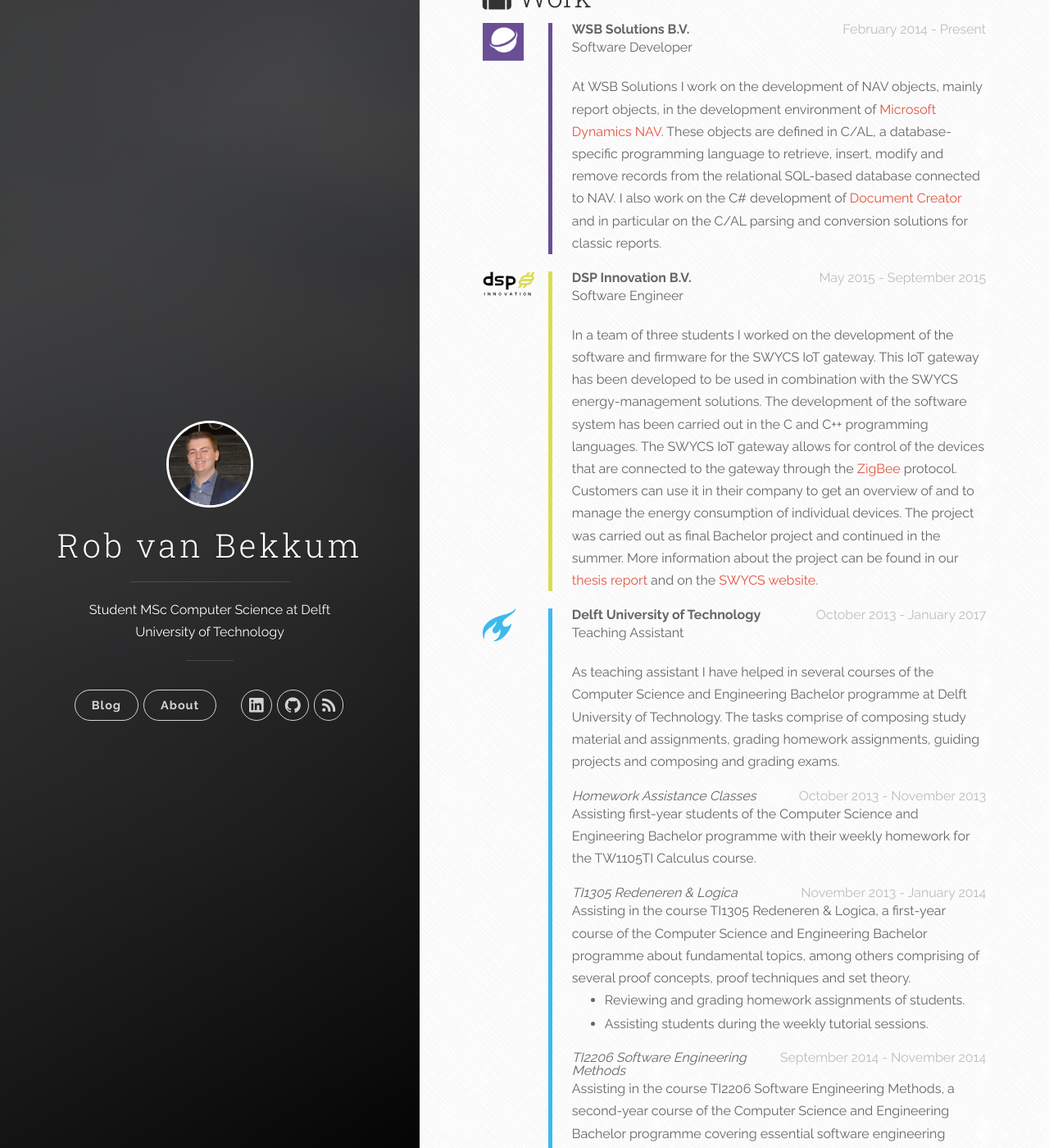
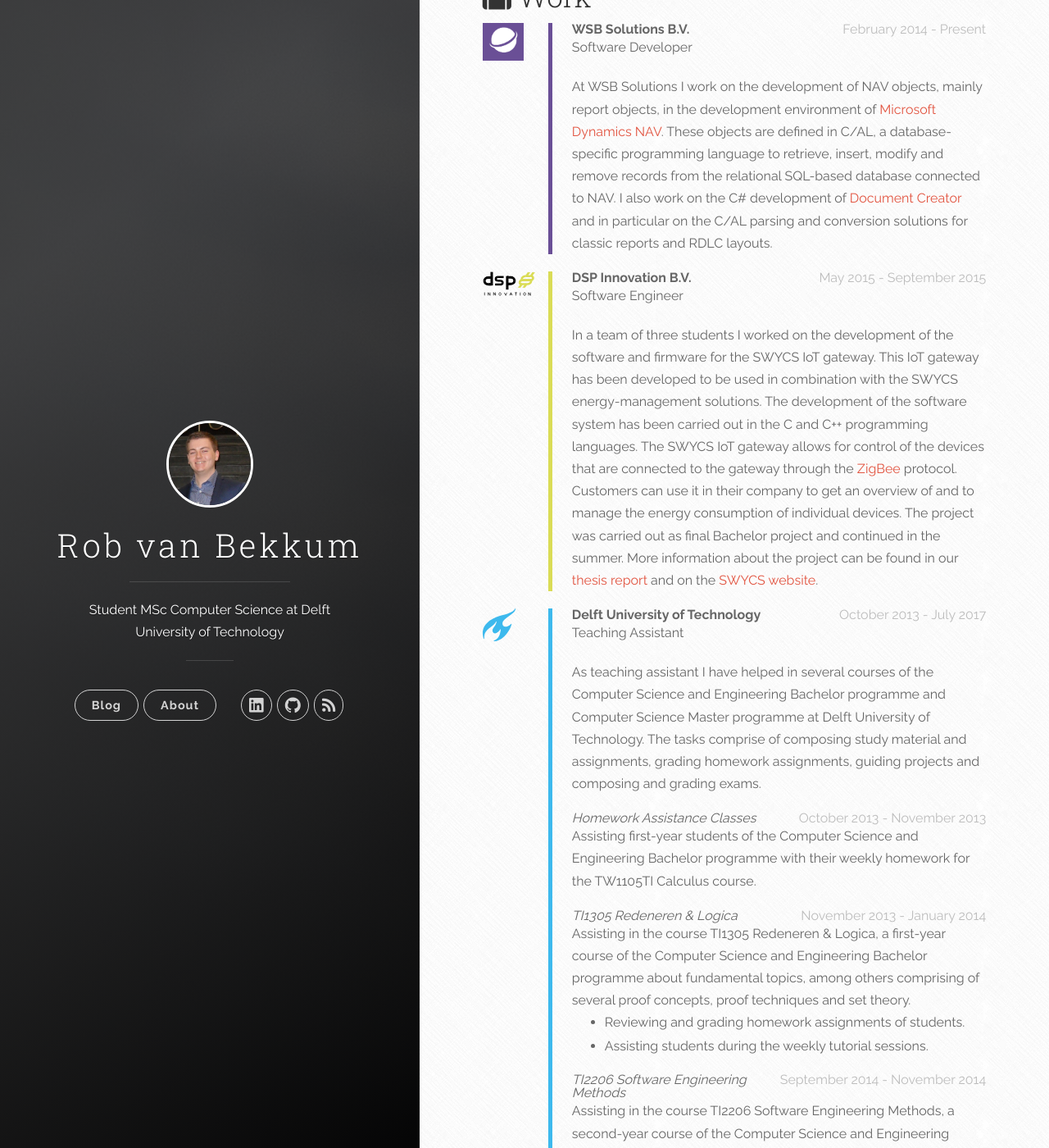
Before and after one commit to rvanbekkum/rvanbekkum.github.io, a Jekyll site: the page built from index.html, in a window 1280 px wide and 1400 px high, scrolled down 611 px. Shown: the whole window at 82% size. Built offline with Jekyll 4.4.1, drawn with Linux system fonts in a browser that asks for light colours; nearby versions of some CDN libraries; formulas are drawn with MathJax 3; the list of posts is cut into pages by our own code; some of the changed text lies outside the part shown.

Commit message:
Update about page

```diff
--- a/_includes/pages/about.md
+++ b/_includes/pages/about.md
@@ -18,7 +18,7 @@
 </strong>
 <p>Software Developer</p>
 
-<p>At WSB Solutions I work on the development of NAV objects, mainly report objects, in the development environment of <a href="https://www.microsoft.com/en-us/dynamics/erp-nav-overview.aspx">Microsoft Dynamics NAV</a>. These objects are defined in C/AL, a database-specific programming language to retrieve, insert, modify and remove records from the relational SQL-based database connected to NAV. I also work on the C# development of <a href="http://www.document-creator.com/">Document Creator</a> and in particular on the C/AL parsing and conversion solutions for classic reports.</p>
+<p>At WSB Solutions I work on the development of NAV objects, mainly report objects, in the development environment of <a href="https://www.microsoft.com/en-us/dynamics/erp-nav-overview.aspx">Microsoft Dynamics NAV</a>. These objects are defined in C/AL, a database-specific programming language to retrieve, insert, modify and remove records from the relational SQL-based database connected to NAV. I also work on the C# development of <a href="http://www.document-creator.com/">Document Creator</a> and in particular on the C/AL parsing and conversion solutions for classic reports and RDLC layouts.</p>
 </div>
 
 </div>
@@ -42,7 +42,7 @@
 <div>
 <img src="images/tudelft.svg" class="resumelogo" style="width: 40px;" />
 <div class="verticalLine" style="border-left-color: #3db9ed">
-<span class="resumedates">October 2013 - January 2017</span>
+<span class="resumedates">October 2013 - July 2017</span>
 <strong>
 <a href="http://www.tudelft.nl/" style="color: inherit;">
 Delft University of Technology
@@ -50,7 +50,7 @@
 </strong>
 <p>Teaching Assistant</p>
 
-<p>As teaching assistant I have helped in several courses of the Computer Science and Engineering Bachelor programme at Delft University of Technology. The tasks comprise of composing study material and assignments, grading homework assignments, guiding projects and composing and grading exams.</p>
+<p>As teaching assistant I have helped in several courses of the Computer Science and Engineering Bachelor programme and Computer Science Master programme at Delft University of Technology. The tasks comprise of composing study material and assignments, grading homework assignments, guiding projects and composing and grading exams.</p>
 
 <span class="resumedates">October 2013 - November 2013</span>
 <em>Homework Assistance Classes</em>
@@ -116,6 +116,10 @@
 <span class="resumedates">February 2017 - April 2017</span>
 <em>TI1316 Algorithms and Data Structures</em>
 <p>Second year of assisting in the course TI1316 Algorithms and Data Structures, a first-year course covering data structures such as stacks, queues and heaps, sorting algorithms, searching algorithms and graph algorithms.</p>
+
+<span class="resumedates">May 2017 - July 2017</span>
+<em>TI2316 Automata, Languages and Computability</em>
+<p>Third year of assisting in the course TI2316 Automata, Languages and Computability, a second-year course covering fundamental topics among which are finite automata, Turing machines and computability theory.</p>
 </div>
 </div>
 
```
